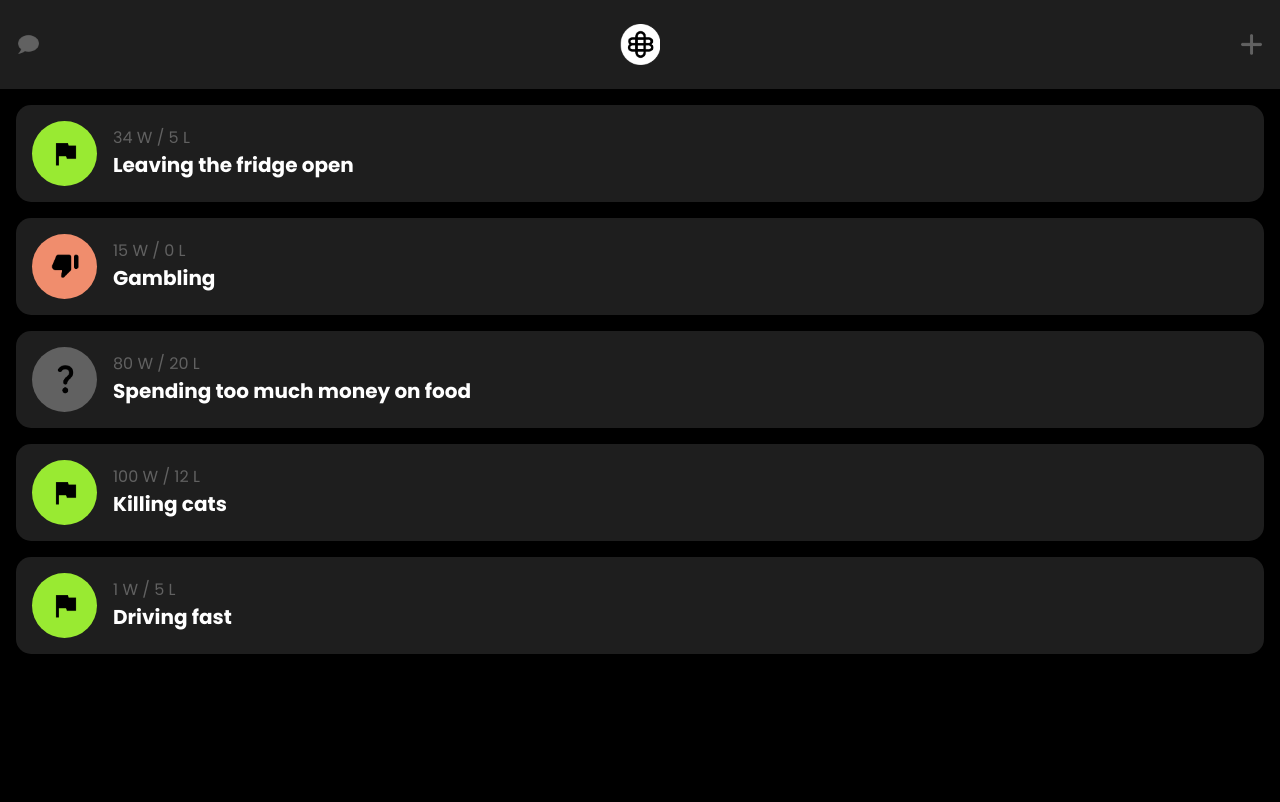
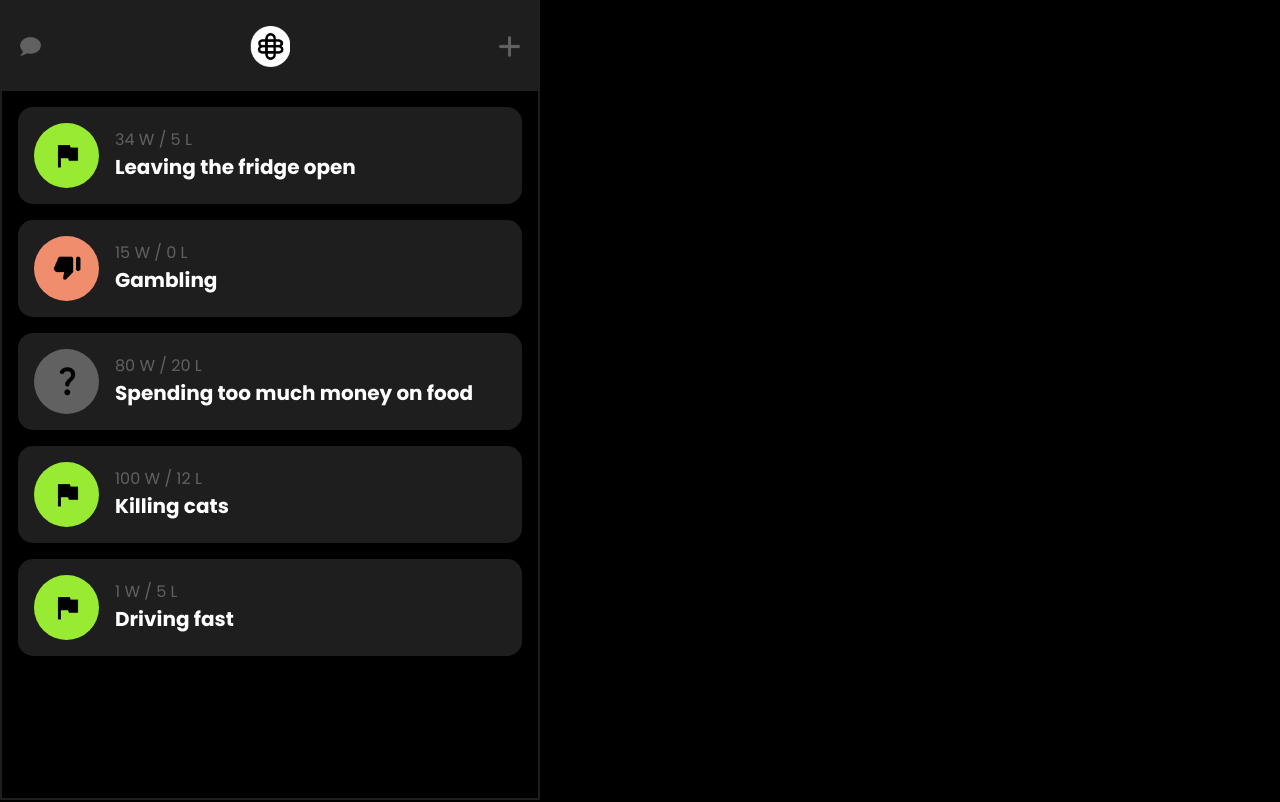
Before and after one commit to rolamCodes/bhb, a React (Create React App) app: page / in a window 1280 px wide. Built offline with nearby package versions, Linux system fonts and the light colour scheme.

Commit message:
Minor tweaks

```diff
--- a/src/App.js
+++ b/src/App.js
@@ -1,4 +1,4 @@
-import React, { useState, useEffect } from "react";
+import React, { useState } from "react";
 import Nav from './components/Nav';
 import Counter from './components/Counter';
 import List from "./components/List";
--- a/src/components/Counter.jsx
+++ b/src/components/Counter.jsx
@@ -1,5 +1,4 @@
 import React, { useEffect, useState } from 'react';
-import HabitCard from './HabitCard';
 import Point from './Point';
 
 function Counter({ type, points, onNewPoint }) {
@@ -11,7 +10,7 @@ function Counter({ type, points, onNewPoint }) {
             arr.push(1);
             setCounterPoints(arr);
         }
-    }, []);
+    }, [points]);
 
     return (
         <div className='counter-container'>
--- a/src/index.css
+++ b/src/index.css
@@ -20,6 +20,8 @@
 html,
 body {
   height: 100%;
+  max-width: 540px;
+  border: 1pt solid var(--gray-dark);
 }
 
 /*
```
